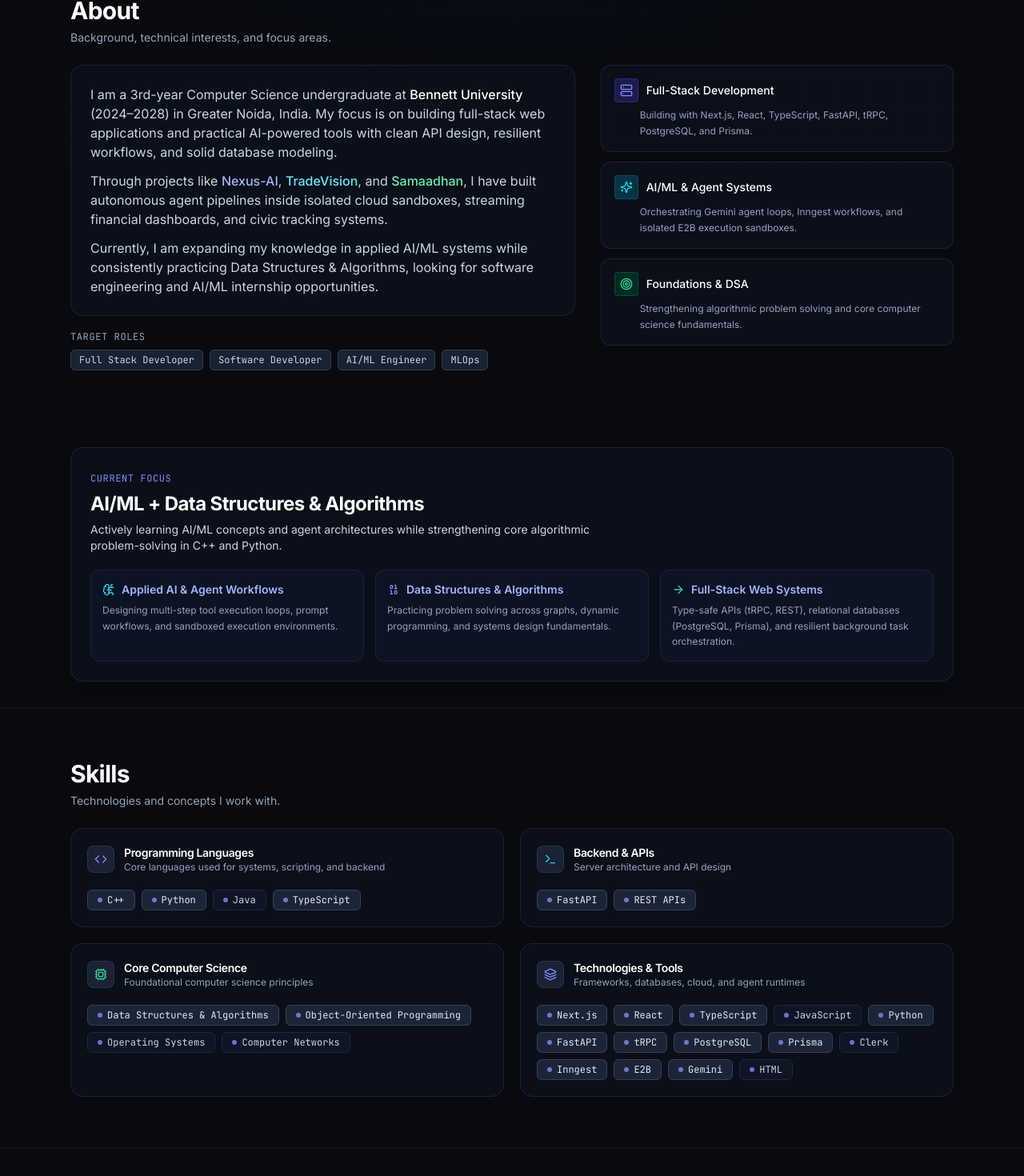
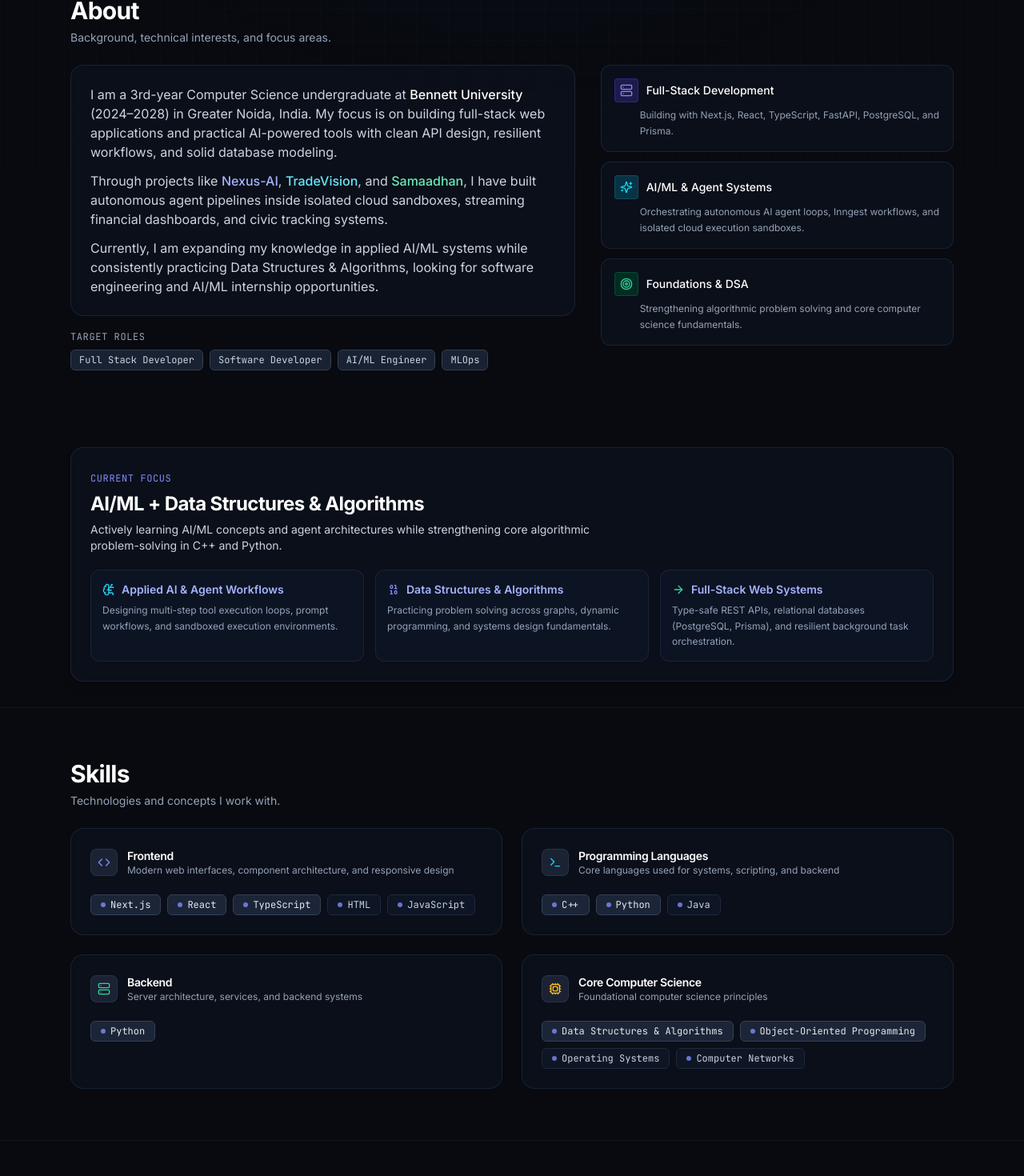
Before and after one commit to Tanishq-Jindal/Portfolio, a Next.js app: page / in a window 1280 px wide. Shown: the part 590-2060 px from the top of the page at 80% size. Built offline with nearby package versions, Linux system fonts and the light colour scheme.

Commit message:
Polish skills grid and portfolio content

```diff
--- a/src/components/sections/About.tsx
+++ b/src/components/sections/About.tsx
@@ -70,7 +70,7 @@ export const About: React.FC = () => {
                 <span>Full-Stack Development</span>
               </div>
               <p className="text-xs text-slate-400 leading-relaxed pl-8">
-                Building with Next.js, React, TypeScript, FastAPI, tRPC, PostgreSQL, and Prisma.
+                Building with Next.js, React, TypeScript, FastAPI, PostgreSQL, and Prisma.
               </p>
             </div>
 
@@ -82,7 +82,7 @@ export const About: React.FC = () => {
                 <span>AI/ML & Agent Systems</span>
               </div>
               <p className="text-xs text-slate-400 leading-relaxed pl-8">
-                Orchestrating Gemini agent loops, Inngest workflows, and isolated E2B execution sandboxes.
+                Orchestrating autonomous AI agent loops, Inngest workflows, and isolated cloud execution sandboxes.
               </p>
             </div>
 
--- a/src/components/sections/Hero.tsx
+++ b/src/components/sections/Hero.tsx
@@ -151,7 +151,7 @@ export const Hero: React.FC = () => {
                     Core Stack
                   </span>
                   <div className="flex flex-wrap gap-1.5 pt-1">
-                    {["Next.js", "TypeScript", "FastAPI", "Python", "Gemini", "tRPC", "PostgreSQL"].map((t) => (
+                    {["Next.js", "React", "TypeScript", "FastAPI", "Python", "PostgreSQL"].map((t) => (
                       <span
                         key={t}
                         className="px-2 py-0.5 rounded bg-slate-800/80 text-slate-300 border border-slate-700/60 font-mono text-[11px]"
--- a/src/components/sections/Skills.tsx
+++ b/src/components/sections/Skills.tsx
@@ -1,7 +1,7 @@
 import React from "react";
 import { skillCategories } from "@/data/portfolioData";
 import { SectionHeader } from "@/components/ui/SectionHeader";
-import { Code, Terminal, Layers, Cpu } from "lucide-react";
+import { Code, Terminal, Server, Cpu, Layers } from "lucide-react";
 
 export const Skills: React.FC = () => {
   const getCategoryIcon = (index: number) => {
@@ -11,8 +11,9 @@ export const Skills: React.FC = () => {
       case 1:
         return <Terminal className="w-4 h-4 text-cyan-400" />;
       case 2:
-        return <Cpu className="w-4 h-4 text-emerald-400" />;
+        return <Server className="w-4 h-4 text-emerald-400" />;
       case 3:
+        return <Cpu className="w-4 h-4 text-amber-400" />;
       default:
         return <Layers className="w-4 h-4 text-indigo-400" />;
     }
@@ -26,14 +27,14 @@ export const Skills: React.FC = () => {
           description="Technologies and concepts I work with."
         />
 
-        <div className="grid grid-cols-1 md:grid-cols-2 gap-4 sm:gap-5">
+        <div className="grid grid-cols-1 md:grid-cols-2 gap-5 sm:gap-6">
           {skillCategories.map((category, index) => (
             <div
               key={category.title}
-              className="p-4 sm:p-5 rounded-2xl bg-slate-900/40 border border-slate-800/80 hover:border-slate-700/80 transition-all backdrop-blur-sm group"
+              className="p-5 sm:p-6 rounded-2xl bg-slate-900/40 border border-slate-800/80 hover:border-slate-700/80 transition-all backdrop-blur-sm group flex flex-col justify-start"
             >
               {/* Category Header */}
-              <div className="flex items-center gap-3 mb-3">
+              <div className="flex items-center gap-3 mb-3.5">
                 <div className="p-2 rounded-lg bg-slate-800/80 border border-slate-700/60">
                   {getCategoryIcon(index)}
                 </div>
--- a/src/data/portfolioData.ts
+++ b/src/data/portfolioData.ts
@@ -97,7 +97,7 @@ export const personalInfo = {
       {
         topic: "Full-Stack Web Systems",
         detail:
-          "Type-safe APIs (tRPC, REST), relational databases (PostgreSQL, Prisma), and resilient background task orchestration.",
+          "Type-safe REST APIs, relational databases (PostgreSQL, Prisma), and resilient background task orchestration.",
       },
     ],
   },
@@ -173,21 +173,30 @@ export const projectsData: Project[] = [
 
 export const skillCategories: SkillCategory[] = [
   {
+    title: "Frontend",
+    description: "Modern web interfaces, component architecture, and responsive design",
+    skills: [
+      { name: "Next.js", highlight: true },
+      { name: "React", highlight: true },
+      { name: "TypeScript", highlight: true },
+      { name: "HTML", highlight: false },
+      { name: "JavaScript", highlight: false },
+    ],
+  },
+  {
     title: "Programming Languages",
     description: "Core languages used for systems, scripting, and backend",
     skills: [
       { name: "C++", highlight: true },
       { name: "Python", highlight: true },
       { name: "Java", highlight: false },
-      { name: "TypeScript", highlight: true },
     ],
   },
   {
-    title: "Backend & APIs",
-    description: "Server architecture and API design",
+    title: "Backend",
+    description: "Server architecture, services, and backend systems",
     skills: [
-      { name: "FastAPI", highlight: true },
-      { name: "REST APIs", highlight: true },
+      { name: "Python", highlight: true },
     ],
   },
   {
@@ -198,26 +207,6 @@ export const skillCategories: SkillCategory[] = [
       { name: "Object-Oriented Programming", highlight: true },
       { name: "Operating Systems", highlight: false },
       { name: "Computer Networks", highlight: false },
-    ],
-  },
-  {
-    title: "Technologies & Tools",
-    description: "Frameworks, databases, cloud, and agent runtimes",
-    skills: [
-      { name: "Next.js", highlight: true },
-      { name: "React", highlight: true },
-      { name: "TypeScript", highlight: true },
-      { name: "JavaScript", highlight: false },
-      { name: "Python", highlight: true },
-      { name: "FastAPI", highlight: true },
-      { name: "tRPC", highlight: true },
-      { name: "PostgreSQL", highlight: true },
-      { name: "Prisma", highlight: true },
-      { name: "Clerk", highlight: false },
-      { name: "Inngest", highlight: true },
-      { name: "E2B", highlight: true },
-      { name: "Gemini", highlight: true },
-      { name: "HTML", highlight: false },
     ],
   },
 ];
@@ -312,7 +301,7 @@ export const educationList: Education[] = [
       "Physics",
       "Chemistry",
       "Mathematics",
-      "Computer Science",
+      "Physical Education",
       "English Core",
     ],
   },
```
